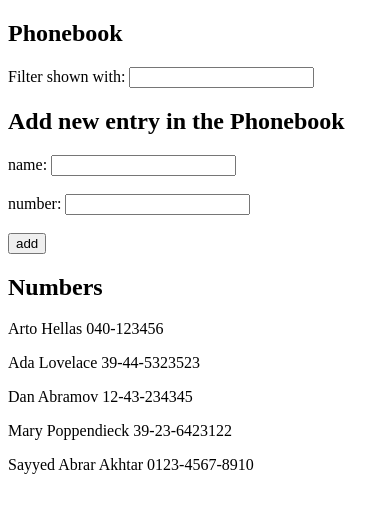
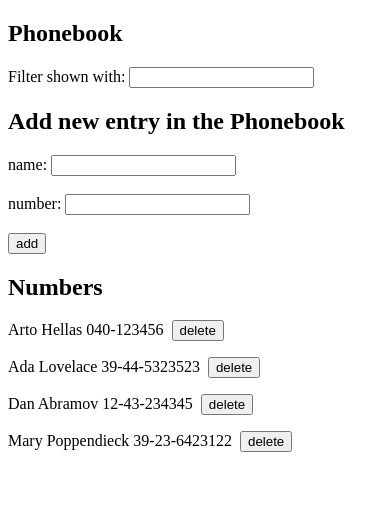
Before and after one commit to Sayyed-Abrar-Akhtar/Full-Stack-open-2022, a React (Create React App) app in the folder part2/the-phonebook/: page / in a window 390 px wide. Shown: the top 512 px of the page. Built offline with nearby package versions, Linux system fonts and the light colour scheme; data requests are answered from the project's data file.

Commit message:
2.14: The Phonebook step9

```diff
--- a/part2/the-phonebook/db.json
+++ b/part2/the-phonebook/db.json
@@ -19,11 +19,6 @@
       "name": "Mary Poppendieck",
       "number": "39-23-6423122",
       "id": 4
-    },
-    {
-      "name": "Sayyed Abrar Akhtar",
-      "number": "0123-4567-8910",
-      "id": 5
     }
   ]
 }
--- a/part2/the-phonebook/src/App.js
+++ b/part2/the-phonebook/src/App.js
@@ -4,7 +4,7 @@ import Persons from './components/Persons';
 import PersonForm from './components/PersonForm';
 import Filter from './components/Filter';
 import { useEffect } from 'react';
-import { getAllPersons } from './services/persons';
+import { deletePerson, getAllPersons } from './services/persons';
 
 function App() {
   const [persons, setPersons] = useState([]);
@@ -24,6 +24,17 @@ function App() {
     setPersons(persons.concat(newPerson));
   };
 
+  const handlePersonDelete = (person) => {
+    const isConfirmed = window.confirm(`Delete ${person.name}?`);
+    const eventHandler = (response) => {
+      console.log(response);
+    };
+    if (isConfirmed) {
+      deletePerson(person.id).then(eventHandler);
+      getAllPersons().then((response) => setPersons(response));
+    }
+  };
+
   const handleSearchResult = (results) => setPersons(results);
 
   return (
@@ -34,7 +45,7 @@ function App() {
       <h2>Add new entry in the Phonebook</h2>
       <PersonForm onPersonAdd={handlePersonUpdate} persons={persons} />
       <h2>Numbers</h2>
-      {persons ? <Persons persons={persons} /> : null}
+      <Persons persons={persons} onDelete={handlePersonDelete} />
     </div>
   );
 }
--- a/part2/the-phonebook/src/components/Persons.jsx
+++ b/part2/the-phonebook/src/components/Persons.jsx
@@ -1,11 +1,12 @@
 import React from 'react';
 
-const Persons = ({ persons }) => {
+const Persons = ({ persons, onDelete }) => {
   return (
     <div>
       {persons.map((person) => (
         <p key={person.id}>
-          {person.name}&nbsp;{person.number}
+          {person.name}&nbsp;{person.number}&nbsp;&nbsp;
+          <button onClick={() => onDelete(person)}>delete</button>
         </p>
       ))}
     </div>
--- a/part2/the-phonebook/src/services/persons.js
+++ b/part2/the-phonebook/src/services/persons.js
@@ -17,4 +17,9 @@ function updatePerson(id, updatedPerson) {
   return request.then((response) => response.data);
 }
 
-export { getAllPersons, createNewPerson, updatePerson };
+function deletePerson(id) {
+  const request = axios.delete(`${baseUrl}/${id}`);
+  return request.then((response) => response);
+}
+
+export { getAllPersons, createNewPerson, updatePerson, deletePerson };
```
